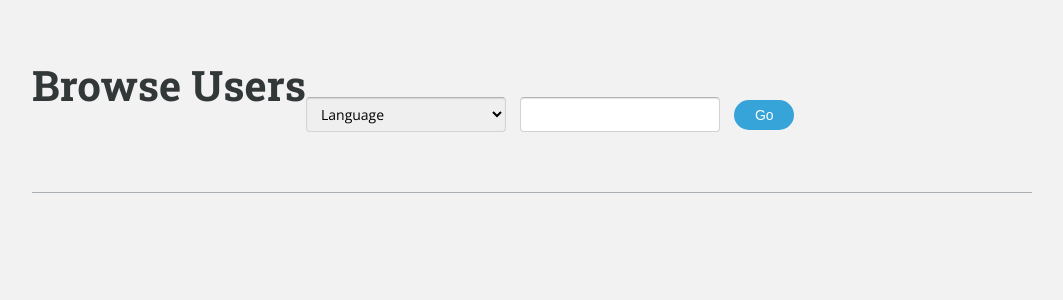
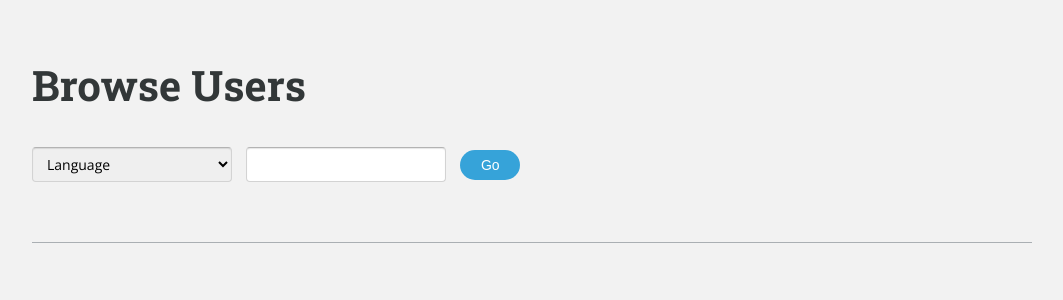
Before and after one commit to webdesignberlin/DevLooking, a PHP site: page /index.php?action=browse in a window 1280 px wide. Shown: the part 57-357 px from the top of the page, without its empty margins (108-1171 px from the left). Run offline with PHP 8.4, Linux system fonts and the light colour scheme; data that the repository does not hold is empty.

Commit message:
fix float

```diff
--- a/templates/browse.tpl
+++ b/templates/browse.tpl
@@ -1,9 +1,9 @@
 <div id="content">
     <div class="grid">
             <header id="title">
-                <h2 class="left">Browse Users</h2>
+                <h2>Browse Users</h2>
 
-                <form class="" action="./index.php?action=browse" method="POST">
+                <form action="./index.php?action=browse" method="POST">
                     <select class="input-form" name="query-type" onchange='submit()'>
                         <option value="lan">Language</option>
                         <option value="personal_score">User Score</option>
```
